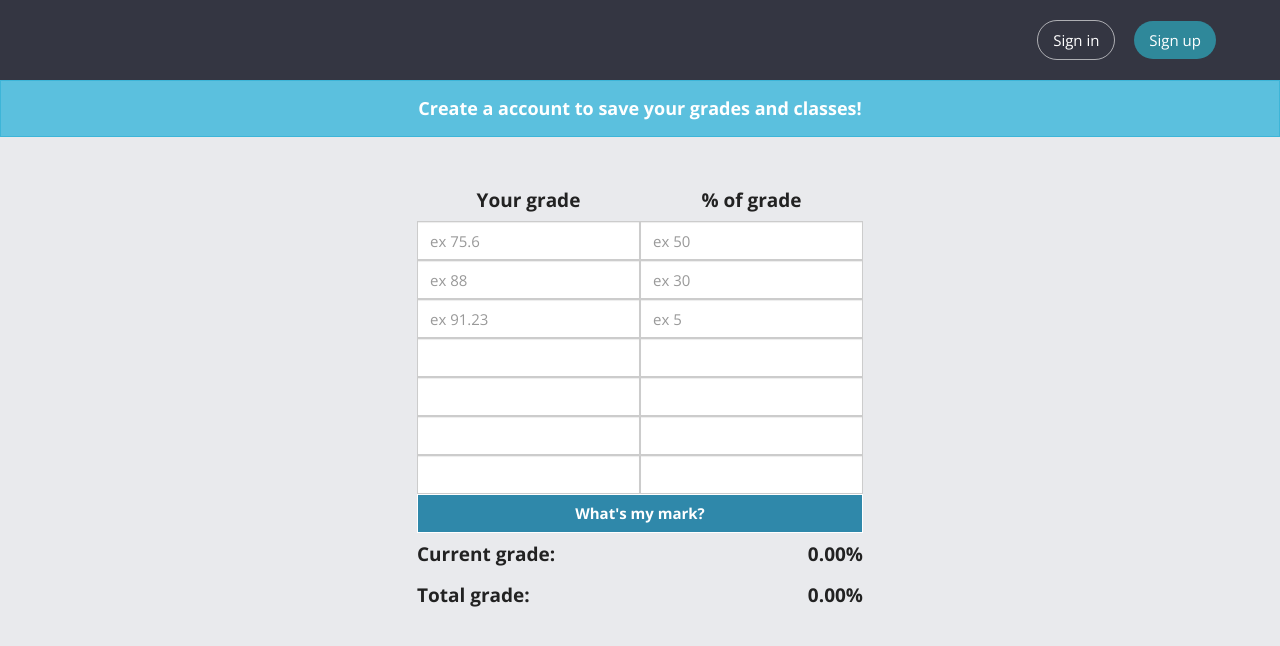
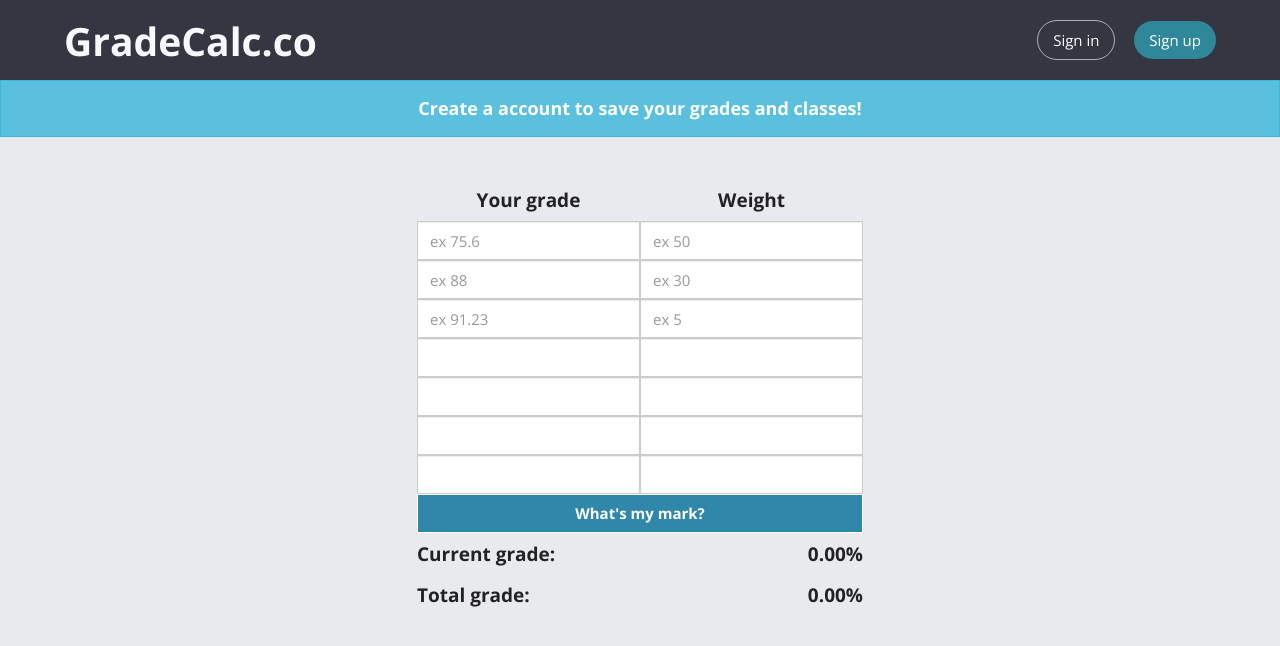
Before and after one commit to filiptodoric/gradecalc, a website: page gradecalc-meanjs/gradecalc/views/index.html in a window 1280 px wide. Drawn offline with nearby package versions, Linux system fonts and the light colour scheme; files that its build step writes are made by us from their sources.

Commit message:
Added a title to the main banner

```diff
--- a/gradecalc-meanjs/gradecalc/views/index.html
+++ b/gradecalc-meanjs/gradecalc/views/index.html
@@ -149,7 +149,8 @@
 </head>
 <body>
 <header role="banner">
-    <!-- <div id="cd-logo"><a href="#0"><img src="img/cd-logo.svg" alt="Logo"></a></div> -->
+    <!--<div id="cd-logo"><a href="#0"><img src="img/cd-logo.svg" alt="Logo"></a></div>-->
+    <div id="cd-logo"><h1 href="/" style="color: ghostwhite; margin-top: auto">GradeCalc.co</h1></div>
     <nav class="main-nav">
         <ul>
             <li><a class="cd-signin" href="/login">Sign in</a></li>
@@ -166,7 +167,7 @@
                 <div id="table-of-grades">
                     <div class="table-row">
                         <div class="table-cell"> <h4 class="text-center">Your grade</h4> </div>
-                        <div class="table-cell"> <h4 class="text-center">% of grade</h4> </div>
+                        <div class="table-cell"> <h4 class="text-center">Weight</h4> </div>
                     </div>
                     <div class="table-row">
                         <div class="table-cell"> <input type="text" class="marks form-control" id="mark1" maxlength="8" placeholder="ex 75.6"> </div>
```
Also changed, not shown: gradecalc-meanjs/gradecalc/views/mygrades.html (+1 -0 lines).
